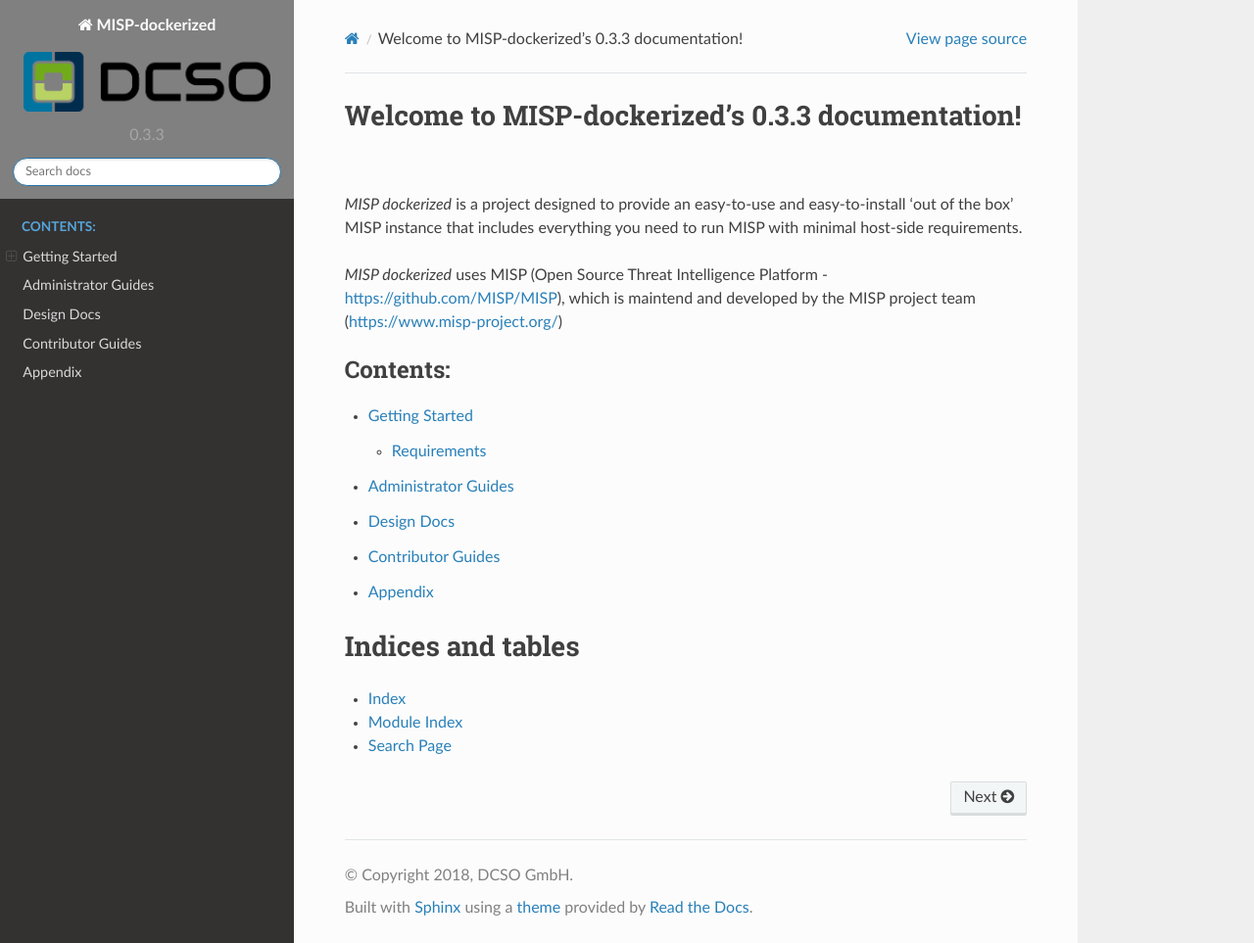
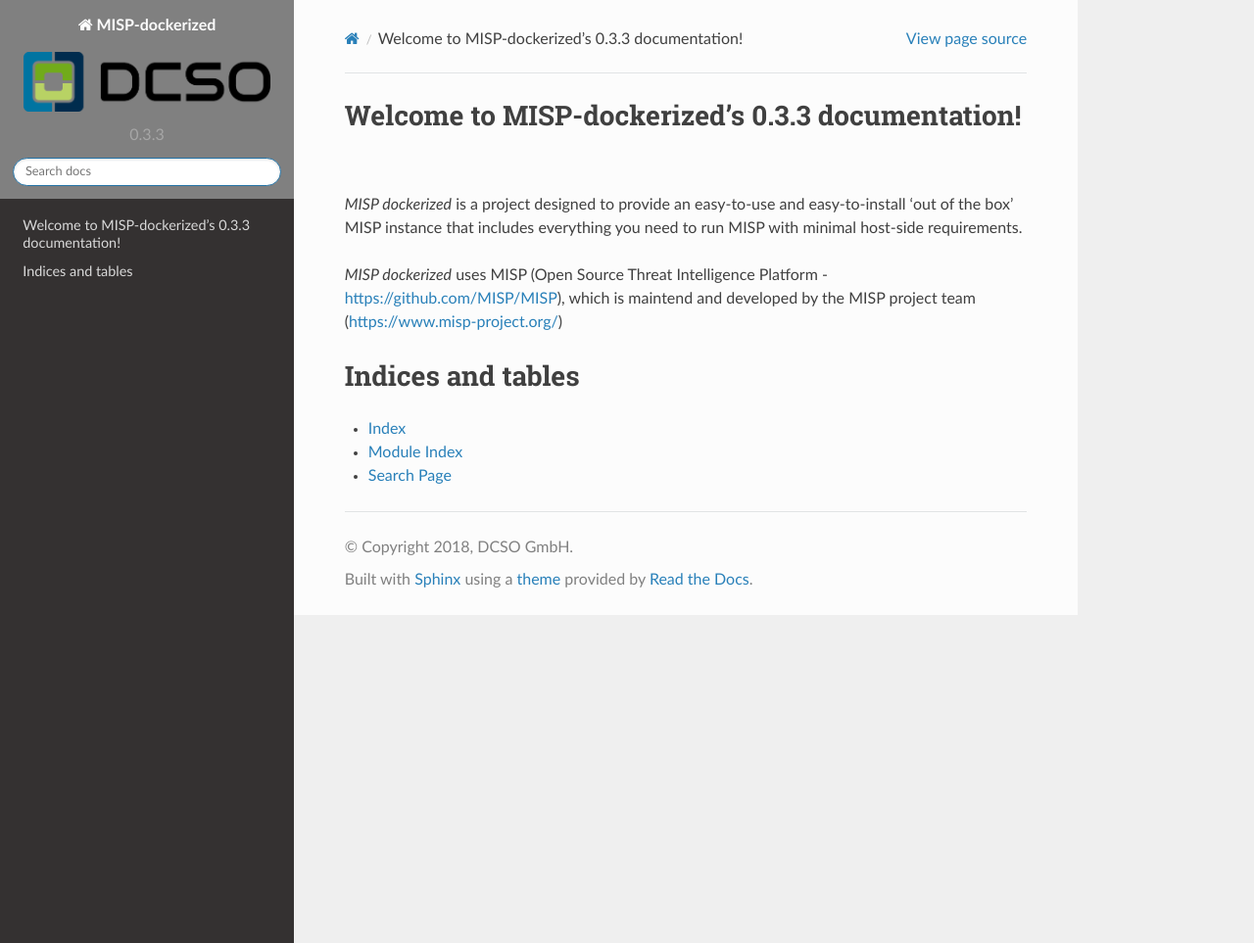
Before and after one commit to DCSO/MISP-dockerized-docs, a Sphinx documentation site: the page built from docs/index.rst, in a window 1280 px wide and 963 px high. Shown: the whole window at 98% size. Built offline with Sphinx 7.4.7 and the Read the Docs theme 2.0.0, drawn with Linux system fonts in a browser that asks for light colours; pages that are not in the unit, such as notebooks, are missing from menus.

Commit message:
Add initial Index

```diff
--- a/docs/index.rst
+++ b/docs/index.rst
@@ -12,13 +12,8 @@
 
 .. toctree::
    :maxdepth: 2
-   :caption: Contents:
 
-   intro/index
-   admin/index
-   design/index
-   contribute/index
-   appendix/index
+
 
 
 Indices and tables
```
